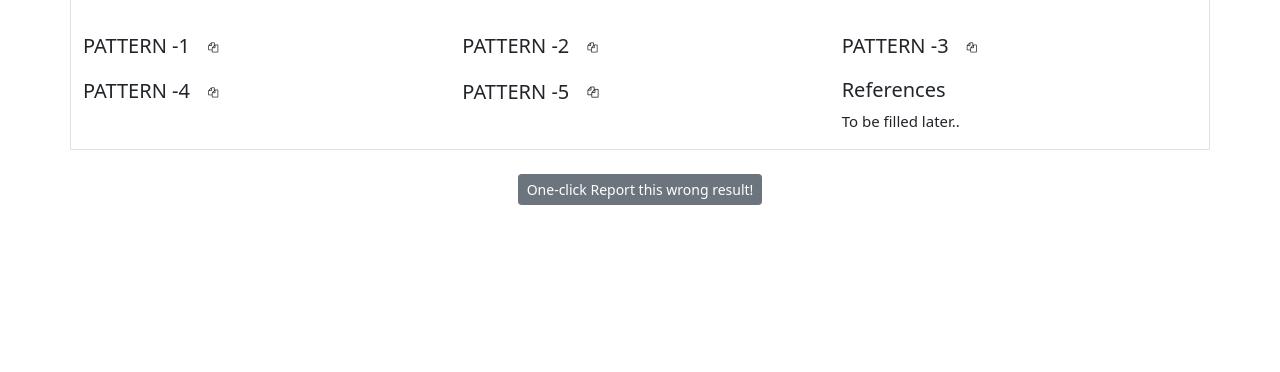
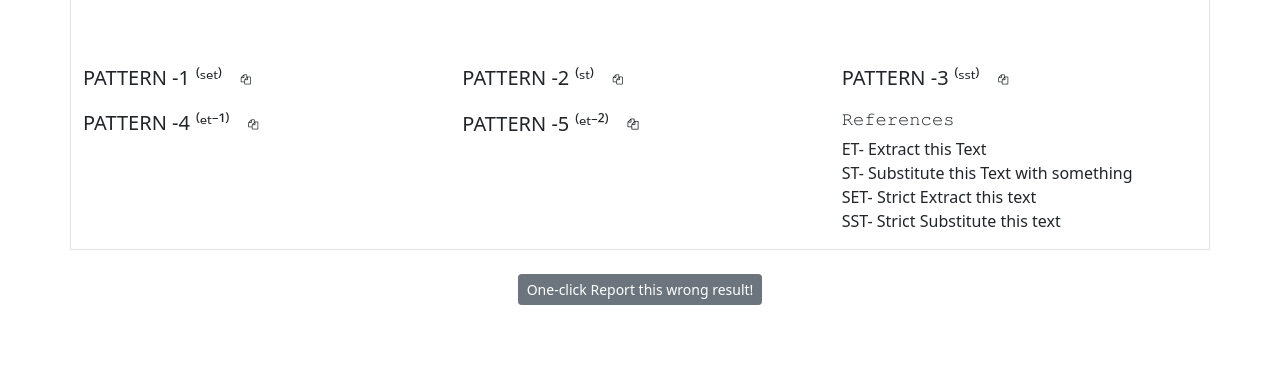
Before and after one commit to b3nsh4/XREP, a Flask app: page / in a window 1280 px wide. Shown: the part 428-800 px from the top of the page. Run offline with Flask 2, Linux system fonts and the light colour scheme; some libraries are stand-ins or nearby versions.

Commit message:
Heroku-push-1

```diff
--- a/V2_rexg.py
+++ b/app.py
@@ -352,7 +352,7 @@ def bug_report():
       pre_beautify = json.dumps(collect, indent=2)
       #creating new report file
       report_status = "Report Sent"
-      notes = "Thank you very much for submitting this report, this will help to improve EXrep! RefID for this report is:  {}".format(rand_uuid)
+      notes = "Thank you very much for submitting this report, this will help to improve 𝙓𝙍𝙀𝙋 RefID for this report is:  {}".format(rand_uuid)
       repo.create_file(rand_uuid, "NEW REPORT",pre_beautify, branch="main") #file creates
       return { "status":report_status,"notes":notes,"Ref:ID":rand_uuid}
    else:
--- /dev/null
+++ b/runtime.txt
@@ -0,0 +1 @@
+python 3.9.9
--- a/templates/index.html
+++ b/templates/index.html
@@ -28,46 +28,49 @@
     </li>
   </ul>
     <div class="container mt-5 border">
-  <title>P-REX BETA</title>
+  <title>𝙓𝙍𝙀𝙋</title>
 </head>
 <style>
 </style>
 </head>
 <body>
-<center>𝙋𝙍𝙀𝙓 𝘽𝙀𝙏𝘼 𝙑.05</center>
-<textarea class="txtarea"  wrap="off" rows="15" placeholder="Paste your text here 👇
+<center>𝙓𝙍𝙀𝙋 𝘽𝙀𝙏𝘼 𝙑.05</center>
+<textarea class="txtarea"  wrap="off" rows="17" placeholder="Paste your text here 👇
           This TextArea is resizeable 👉" cols="10" id="area"></textarea>
 
   <div class="row">
     <div class="col-sm-4">
-      <h5>PATTERN -1
+      <h5>PATTERN -1 ⁽ˢᵉᵗ⁾
      <button onclick="copyElementText('patt1')" style="font-size:10px" class="fa btn bg-transparent">&#xf0c5; </button></h5>
       <p id="patt1" style="font-size: 15px;"></p>
     </div>
     <div class="col-sm-4">
-      <h5>PATTERN -2
+      <h5>PATTERN -2 ⁽ˢᵗ⁾
   <button onclick="copyElementText('patt2')" style="font-size:10px" class="fa btn bg-transparent">&#xf0c5; </button></h5>
       <p id="patt2" style="font-size: 15px;"></p>
     </div>
     <div class="col-sm-4">
-      <h5>PATTERN -3
+      <h5>PATTERN -3 ⁽ˢˢᵗ⁾
      <button onclick="copyElementText('patt3')" style="font-size:10px" class="fa btn bg-transparent">&#xf0c5; </button></h5>
       <p id="patt3" style="font-size: 15px;"></p>
     </div>
        <div class="col-sm-4">
-      <h5>PATTERN -4
+      <h5>PATTERN -4 ⁽ᵉᵗ⁻¹⁾
       <button onclick="copyElementText('patt4')" style="font-size:10px" class="fa btn bg-transparent">&#xf0c5; </button></h5>
       <p id="patt4" style="font-size: 14px;"></p>
     </div>
        <div class="col-sm-4">
-      <h5>PATTERN -5
+      <h5>PATTERN -5 ⁽ᵉᵗ⁻²⁾
      <button onclick="copyElementText('patt5')" style="font-size:11px" class="fa btn bg-transparent">&#xf0c5; </button></h5>
       <p id="patt5" style="font-size: 15px;"></p>
     </div>
       <div class="col-sm-4">
-      <h5>References</h5>
+      <h6>𝚁𝚎𝚏𝚎𝚛𝚎𝚗𝚌𝚎𝚜</h6>
+      <p> ET- Extract this Text<br>
+          ST- Substitute this Text with something<br>
+          SET- Strict Extract this text<br>
+          SST- Strict Substitute this text</p>
       <p style="font-size: 15px;">
-        To be filled later..
       </p>
     </div>
   </div>
```
Also changed, not shown: requirements.txt (added, +20 -0 lines), static/favicon.ico, 3 other files.
